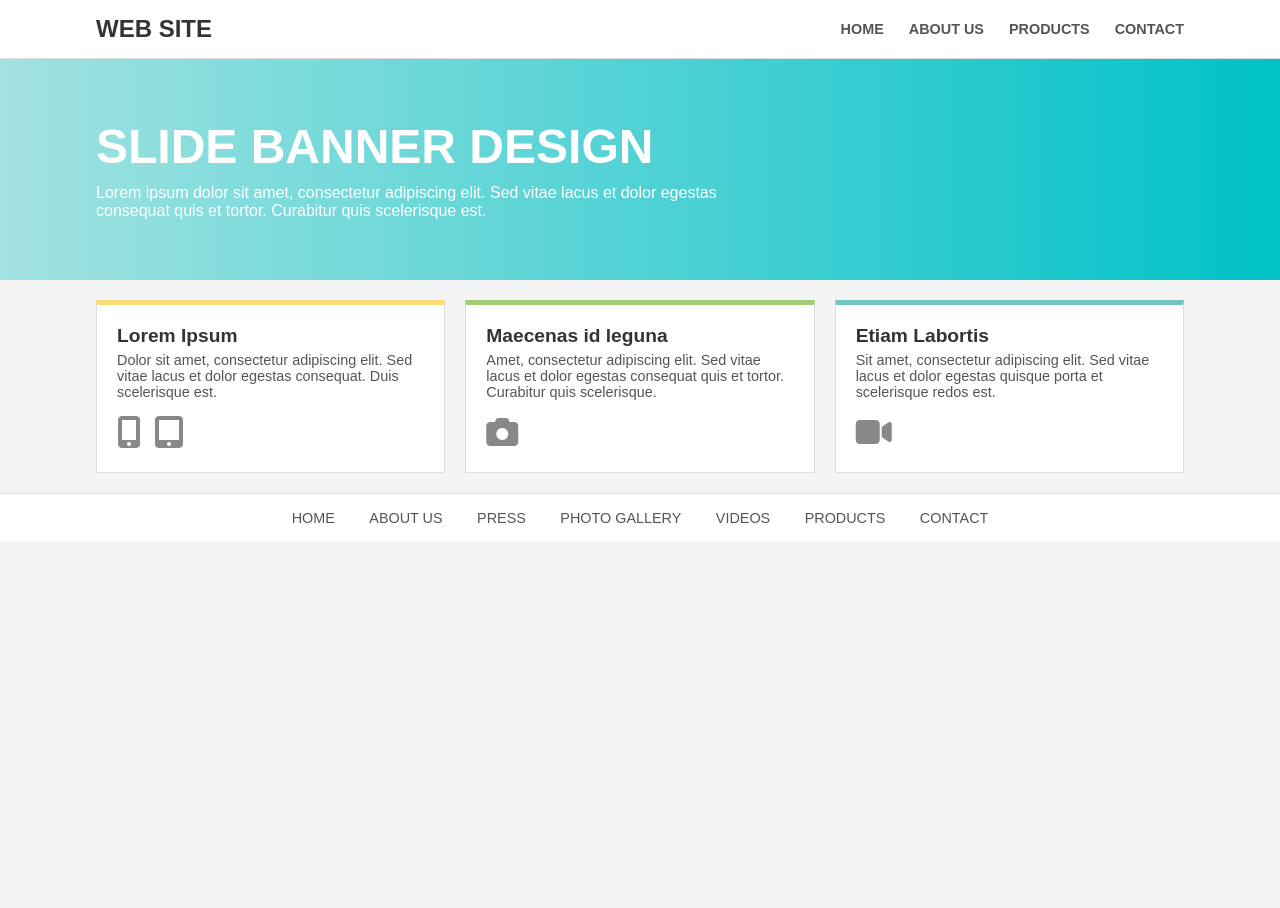
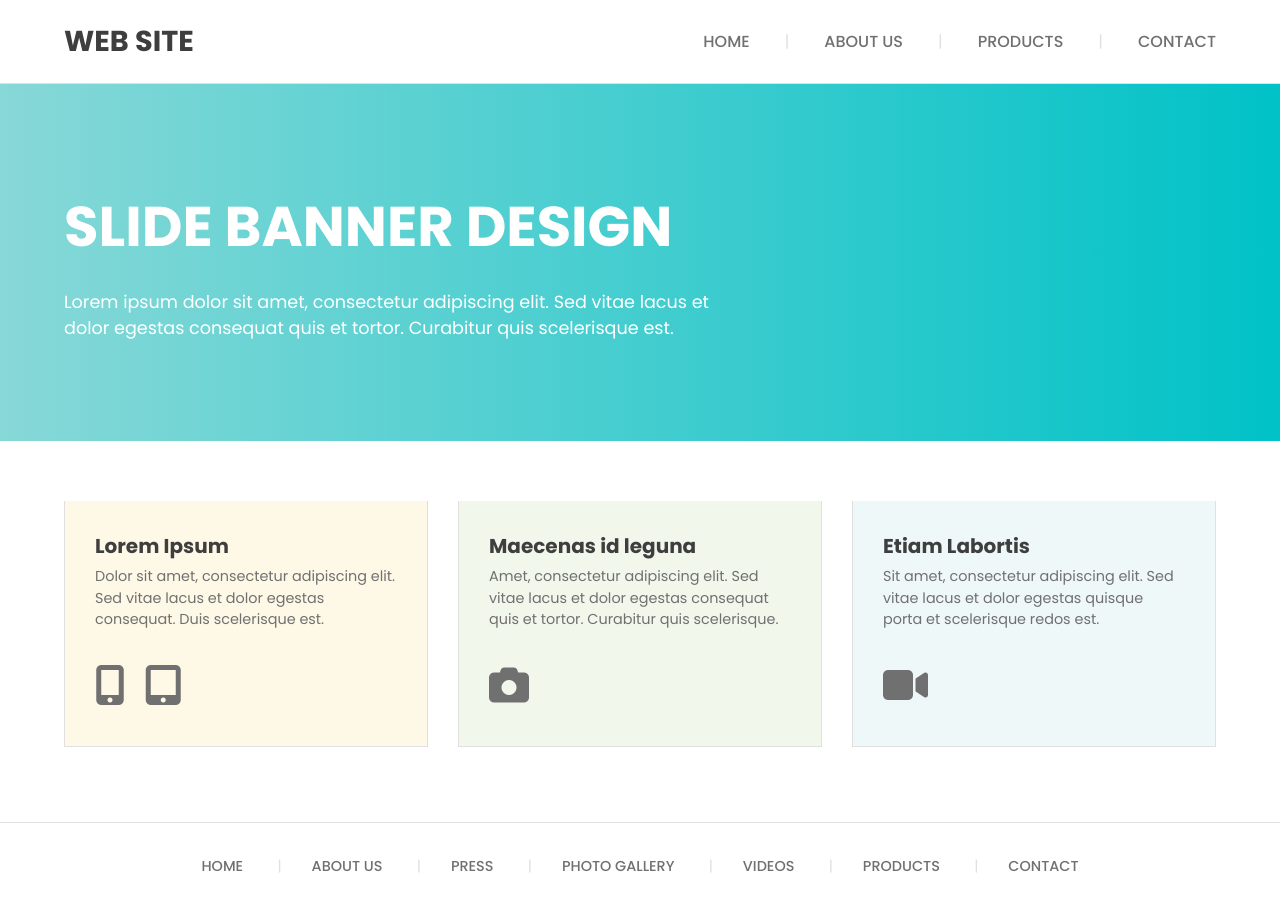
Before and after one commit to Felipe310202/Construcao-de-Pagina-Responsiva, a plain HTML site: page index.html in a window 1280 px wide. Before the commit the page ends 800 px from the top, so only its background shows below. Drawn offline with Linux system fonts and the light colour scheme.

Commit message:
Atualização 2

```diff
--- a/index.html
+++ b/index.html
@@ -3,9 +3,15 @@
 <head>
     <meta charset="UTF-8">
     <meta name="viewport" content="width=device-width, initial-scale=1.0">
-    <title>Web Site Responsivo</title>
+    <title>Web Site Responsivo | Alta Fidelidade</title>
+
+    <link rel="preconnect" href="https://fonts.googleapis.com">
+    <link rel="preconnect" href="https://fonts.gstatic.com" crossorigin>
+    <link href="https://fonts.googleapis.com/css2?family=Poppins:wght@400;500;700&display=swap" rel="stylesheet">
+
+    <link rel="stylesheet" href="https://cdnjs.cloudflare.com/ajax/libs/font-awesome/6.5.2/css/all.min.css" integrity="sha512-SnH5WK+bZxgPHs44uWIX+LLJAJ9/2PkPKZ5QiAj6Ta86w+fsb2TkcmfRyVX3pBnMFcV7oQPJkl9QevSCWr3W6A==" crossorigin="anonymous" referrerpolicy="no-referrer" />
+
     <link rel="stylesheet" href="style.css">
-    <link rel="stylesheet" href="https://cdnjs.cloudflare.com/ajax/libs/font-awesome/6.5.2/css/all.min.css" integrity="sha512-SnH5WK+bZxgPHs44uWIX+LLJAJ9/2PkPKZ5QiAj6Ta86w+fsb2TkcmfRyVX3pBnMFcV7oQPJkl9QevSCWr3W6A==" crossorigin="anonymous" referrerpolicy="no-referrer" />
 </head>
 <body>
 
@@ -23,7 +29,7 @@
                     <li><a href="#">CONTACT</a></li>
                 </ul>
             </nav>
-            <button class="hamburger-icon">
+            <button class="hamburger-icon" aria-label="Abrir Menu">
                 <i class="fas fa-bars"></i>
             </button>
         </div>
@@ -32,16 +38,18 @@
     <main>
         <section class="banner">
             <div class="container">
-                <h1 class="banner-title-desktop">SLIDE BANNER DESIGN</h1>
-                <h1 class="banner-title-mobile">BANNER DESIGN</h1>
-                <p>Lorem ipsum dolor sit amet, consectetur adipiscing elit. Sed vitae lacus et dolor egestas consequat quis et tortor. Curabitur quis scelerisque est.</p>
+                <div class="banner-content">
+                    <h1 class="banner-title-desktop">SLIDE BANNER DESIGN</h1>
+                    <h1 class="banner-title-mobile">BANNER DESIGN</h1>
+                    <p>Lorem ipsum dolor sit amet, consectetur adipiscing elit. Sed vitae lacus et dolor egestas consequat quis et tortor. Curabitur quis scelerisque est.</p>
+                </div>
             </div>
         </section>
 
-        <section class="content-cards">
+        <section class="cards-section">
             <div class="container">
                 <article class="card card-yellow">
-                    <div class="card-content">
+                    <div class="card-text">
                         <h2>Lorem Ipsum</h2>
                         <p>Dolor sit amet, consectetur adipiscing elit. Sed vitae lacus et dolor egestas consequat. Duis scelerisque est.</p>
                     </div>
@@ -50,8 +58,9 @@
                         <i class="fas fa-tablet-alt"></i>
                     </div>
                 </article>
+
                 <article class="card card-green">
-                    <div class="card-content">
+                    <div class="card-text">
                         <h2>Maecenas id leguna</h2>
                         <p>Amet, consectetur adipiscing elit. Sed vitae lacus et dolor egestas consequat quis et tortor. Curabitur quis scelerisque.</p>
                     </div>
@@ -59,8 +68,9 @@
                         <i class="fas fa-camera"></i>
                     </div>
                 </article>
+
                 <article class="card card-teal">
-                    <div class="card-content">
+                    <div class="card-text">
                         <h2>Etiam Labortis</h2>
                         <p>Sit amet, consectetur adipiscing elit. Sed vitae lacus et dolor egestas quisque porta et scelerisque redos est.</p>
                     </div>
--- a/style.css
+++ b/style.css
@@ -1,7 +1,21 @@
 /* --- GERAL E MOBILE (ATÉ 480px) --- */
-/* Esta é a aparência base da página, para telas pequenas. */
+/* Esta base permanece a mesma, garantindo a experiência mobile. */
 
-/* Reseta estilos padrão e define a fonte base */
+:root {
+    /* Paleta de Cores extraída das imagens */
+    --text-dark: #3e3e3e;
+    --text-light: #707070;
+    --accent-yellow: #fadc60;
+    --accent-green: #b4d37c;
+    --accent-teal: #85d2d0;
+    --bg-light-yellow: #fef9e7;
+    --bg-light-green: #f2f7ec;
+    --bg-light-teal: #eef8f8;
+    --bg-white: #ffffff;
+    --border-color: #e0e0e0;
+    --banner-gradient: linear-gradient(90deg, #87d8d7 0%, #00c2c7 100%);
+}
+
 * {
     margin: 0;
     padding: 0;
@@ -9,9 +23,9 @@
 }
 
 body {
-    font-family: Arial, Helvetica, sans-serif;
-    color: #555;
-    background-color: #f4f4f4;
+    font-family: 'Poppins', sans-serif;
+    color: var(--text-light);
+    background-color: #f8f8f8;
 }
 
 .container {
@@ -19,11 +33,11 @@ body {
     margin: 0 auto;
 }
 
-/* --- Cabeçalho (Header) --- */
+/* --- Cabeçalho --- */
 header {
-    background-color: #fff;
-    padding: 15px 0;
-    border-bottom: 1px solid #ddd;
+    background: var(--bg-white);
+    padding: 10px 0;
+    border-bottom: 1px solid var(--border-color);
 }
 
 header .container {
@@ -33,155 +47,219 @@ header .container {
 }
 
 .logo {
-    font-weight: bold;
-    font-size: 1.5rem;
-    color: #333;
+    font-weight: 700;
+    font-size: 1.8rem;
+    color: var(--text-dark);
 }
 
-.logo-desktop { display: none; } /* Esconde o logo de desktop no mobile */
-.logo-mobile { display: block; line-height: 1; } /* Mostra o logo de mobile */
+.logo-desktop { display: none; }
+.logo-mobile { display: block; line-height: 1; font-size: 1.5rem; }
 
-.main-nav { display: none; } /* Esconde a navegação principal no mobile */
+.main-nav { display: none; }
 
 .hamburger-icon {
-    display: block; /* Mostra o ícone de hambúrguer */
+    display: block;
     background: none;
     border: none;
-    font-size: 1.8rem;
-    color: #333;
+    font-size: 1.5rem;
+    color: var(--text-dark);
     cursor: pointer;
 }
 
 /* --- Banner --- */
 .banner {
-    background: linear-gradient(to right, #a2e2e1, #00c2c7);
-    color: #fff;
-    padding: 30px 0;
+    background: var(--banner-gradient);
+    color: var(--bg-white);
+    padding: 40px 0;
     text-align: left;
 }
-.banner-title-desktop { display: none; } /* Esconde o título de desktop no mobile */
-.banner-title-mobile { display: block; font-size: 1.8rem; margin-bottom: 10px; }
-.banner p { font-size: 0.9rem; }
+.banner-title-desktop { display: none; }
+.banner-title-mobile {
+    display: block;
+    font-size: 1.5rem;
+    font-weight: 700;
+    margin-bottom: 10px;
+}
+.banner p { font-size: 0.9rem; font-weight: 400; }
 
-/* --- Cards de Conteúdo --- */
-.content-cards {
+/* --- Seção de Cards --- */
+.cards-section {
+    background-color: #f8f8f8;
     padding: 20px 0;
 }
 
 .card {
     display: flex;
     align-items: center;
-    justify-content: space-between;
-    padding: 20px;
+    background: var(--bg-white);
+    padding: 15px;
     margin-bottom: 15px;
-    border: 1px solid #ddd;
-    background-color: #fff;
+    border: 1px solid var(--border-color);
 }
 
-.card-yellow { border-top: 5px solid #ffde7a; }
-.card-green { border-top: 5px solid #a3cc74; }
-.card-teal { border-top: 5px solid #75c4c2; }
+.card-yellow { border-top: 4px solid var(--accent-yellow); }
+.card-green { border-top: 4px solid var(--accent-green); }
+.card-teal { border-top: 4px solid var(--accent-teal); }
 
-.card-content { flex: 3; }
-.card-content h2 { font-size: 1.2rem; margin-bottom: 5px; color: #333; }
-.card-content p { font-size: 0.9rem; }
+.card-text { flex-basis: 70%; }
+.card-text h2 { font-size: 1rem; font-weight: 700; color: var(--text-dark); margin-bottom: 5px; }
+.card-text p { font-size: 0.8rem; line-height: 1.5; }
 
 .card-icon {
-    flex: 1;
+    flex-basis: 30%;
     text-align: right;
-    font-size: 2rem;
-    color: #888;
+    font-size: 1.8rem;
+    color: var(--text-light);
 }
-.card-icon .fa-tablet-alt { display: none; } /* Esconde o ícone do tablet no mobile */
+.card-icon .fa-tablet-alt { display: none; }
 
-/* --- Rodapé (Footer) --- */
+/* --- Rodapé --- */
 footer {
-    background-color: #fff;
-    padding: 15px 0;
-    border-top: 1px solid #ddd;
+    background: var(--bg-white);
+    padding: 20px 0;
+    border-top: 1px solid var(--border-color);
 }
-.footer-nav ul {
+footer ul {
     list-style: none;
     text-align: center;
+    padding: 0;
 }
-.footer-nav li {
-    display: inline;
-    padding: 0 5px;
+footer li {
+    display: inline-block;
     font-size: 0.7rem;
+    padding: 0 4px;
 }
-.footer-nav a {
+footer a {
     text-decoration: none;
-    color: #555;
+    color: var(--text-light);
+    font-weight: 500;
 }
 
 /* --- TABLET (481px a 768px) --- */
-/* Ajustes para telas um pouco maiores. O layout principal permanece o mesmo. */
-
+/* Esta seção permanece a mesma. */
 @media (min-width: 481px) {
     .container {
         width: 85%;
     }
-    .banner-title-mobile { font-size: 2.2rem; }
-    .footer-nav li { padding: 0 8px; font-size: 0.8rem; }
+    .logo-mobile { font-size: 1.8rem; }
+    .banner-title-mobile { font-size: 1.8rem; }
 }
 
-/* --- DESKTOP (ACIMA DE 768px) --- */
-/* Grandes mudanças no layout para aproveitar o espaço da tela. */
+/* --- DESKTOP E WIDESCREEN (ACIMA DE 768px) --- */
+/* FOCO AQUI: Ajustes aprimorados para telas largas. */
+@media (min-width: 769px) {
+    .container {
+        /* Aumento da largura máxima para preencher melhor telas widescreen. */
+        width: 90%;
+        max-width: 1280px;
+    }
 
-@media (min-width: 769px) {
-    /* --- Cabeçalho no Desktop --- */
-    .logo-desktop { display: block; } /* Mostra o logo de desktop */
-    .logo-mobile { display: none; }  /* Esconde o logo de mobile */
+    /* Cabeçalho Desktop */
+    header {
+        /* Mais preenchimento vertical para um cabeçalho mais imponente. */
+        padding: 20px 0;
+    }
+    .logo-desktop { display: block; }
+    .logo-mobile { display: none; }
+    .hamburger-icon { display: none; }
 
-    .hamburger-icon { display: none; } /* Esconde o ícone de hambúrguer */
-
-    .main-nav { display: block; } /* Mostra a navegação principal */
+    .main-nav { display: block; }
     .main-nav ul {
+        display: flex;
         list-style: none;
-        display: flex;
-        gap: 25px; /* Espaço entre os itens do menu */
+        /* Aumento do espaçamento entre os itens de menu. */
+        gap: 35px;
     }
     .main-nav a {
         text-decoration: none;
-        color: #555;
-        font-weight: bold;
+        color: var(--text-light);
+        font-weight: 500;
+        /* Fonte ligeiramente maior para melhor legibilidade. */
+        font-size: 1rem;
+        transition: color 0.2s;
+    }
+    .main-nav a:hover {
+        color: var(--text-dark);
+    }
+    .main-nav li:not(:first-child)::before {
+        content: '|';
+        color: var(--border-color);
+        margin-right: 35px;
+    }
+
+    /* Banner Desktop */
+    .banner {
+        /* Padding vertical aumentado para um visual mais dramático. */
+        padding: 100px 0;
+    }
+    .banner-title-desktop {
+        display: block;
+        /* Título do banner maior. */
+        font-size: 3.5rem;
+        font-weight: 700;
+        margin-bottom: 20px;
+    }
+    .banner-title-mobile { display: none; }
+    .banner p {
+        font-size: 1.1rem;
+        max-width: 60%;
+    }
+
+    /* Cards Desktop */
+    .cards-section {
+        /* Mais espaçamento vertical para a seção. */
+        padding: 60px 0;
+        background-color: var(--bg-white);
+    }
+    .cards-section .container {
+        display: flex;
+        /* Gap maior entre os cards. */
+        gap: 30px;
+    }
+    .card {
+        flex: 1;
+        flex-direction: column;
+        align-items: flex-start;
+        /* Padding maior dentro dos cards. */
+        padding: 30px;
+        border: 1px solid var(--border-color);
+        border-top: none;
+        transition: transform 0.3s, box-shadow 0.3s;
+    }
+    .card:hover {
+        /* Efeito sutil de elevação no hover para interatividade. */
+        transform: translateY(-10px);
+        box-shadow: 0 10px 20px rgba(0,0,0,0.05);
+    }
+    .card-yellow { background-color: var(--bg-light-yellow); }
+    .card-green { background-color: var(--bg-light-green); }
+    .card-teal { background-color: var(--bg-light-teal); }
+
+    .card-text h2 {
+        font-size: 1.25rem;
+    }
+    .card-text p {
         font-size: 0.9rem;
     }
 
-    /* --- Banner no Desktop --- */
-    .banner {
-        padding: 60px 0;
-        text-align: left;
-    }
-    .banner .container {
-        max-width: 1100px;
-    }
-    .banner-title-desktop { display: block; font-size: 3rem; margin-bottom: 10px; }
-    .banner-title-mobile { display: none; }
-    .banner p { font-size: 1rem; max-width: 60%; }
-
-    /* --- Cards no Desktop --- */
-    .content-cards .container {
-        display: flex;
-        justify-content: space-between;
-        gap: 20px; /* Espaço entre os cards */
-        max-width: 1100px;
-    }
-    .card {
-        flex-direction: column; /* Empilha o conteúdo e o ícone verticalmente */
-        align-items: flex-start; /* Alinha o conteúdo à esquerda */
-        flex: 1; /* Faz com que os 3 cards ocupem o mesmo espaço */
-        margin-bottom: 0;
-    }
     .card-icon {
         text-align: left;
-        margin-top: 15px;
+        margin-top: 25px;
+        font-size: 2.5rem;
     }
-    .card-icon .fa-tablet-alt { display: inline-block; margin-left: 5px; } /* Mostra o ícone do tablet */
+    .card-icon .fa-tablet-alt { display: inline-block; margin-left: 10px; }
 
-    /* --- Rodapé no Desktop --- */
+    /* Rodapé Desktop */
+    footer {
+        padding: 30px 0;
+    }
     .footer-nav li {
+        font-size: 0.9rem;
         padding: 0 15px;
-        font-size: 0.9rem;
+    }
+    .footer-nav li:not(:first-child)::before {
+        content: '|';
+        color: var(--border-color);
+        margin-right: 30px;
     }
 }
```
